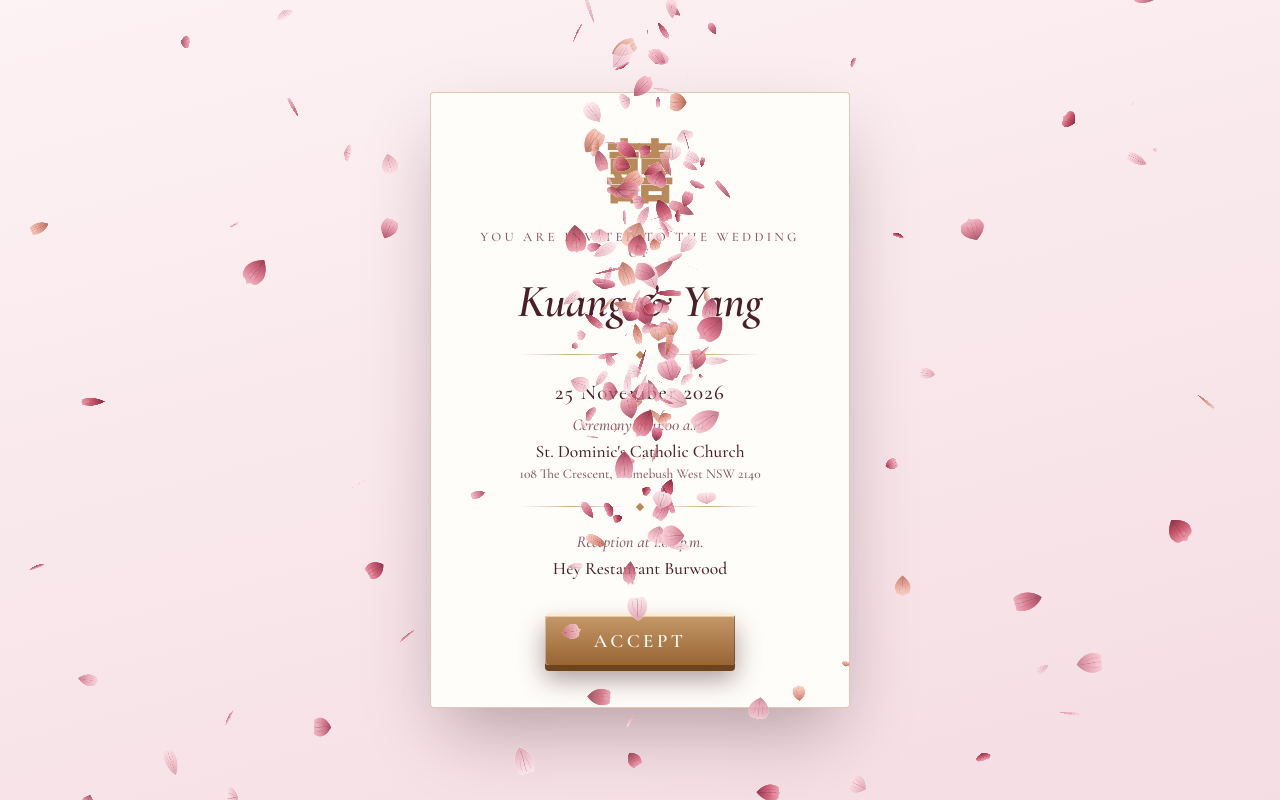
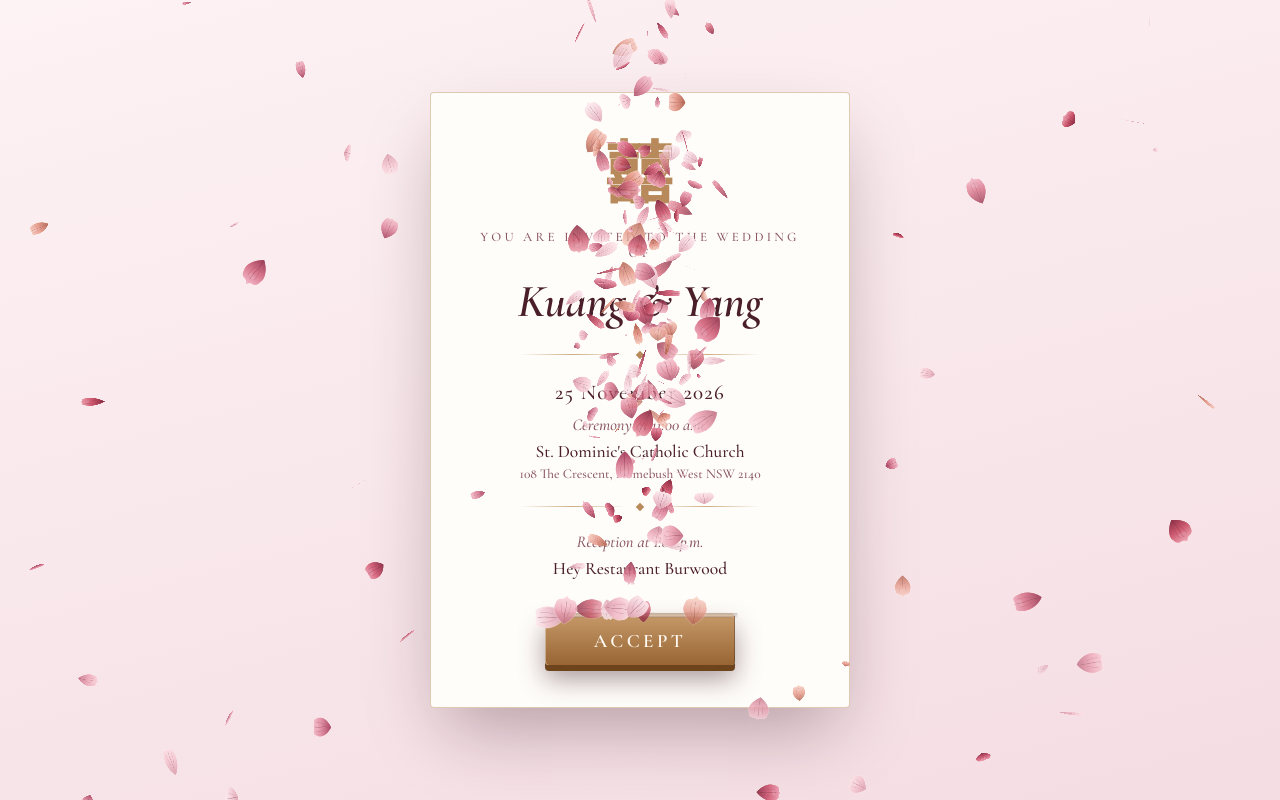
Before and after one commit to thecoolestboyinsydney/mywedding, a plain HTML site: page index.html in a window 1280 px wide. Drawn offline with nearby package versions, Linux system fonts and the light colour scheme.

Commit message:
Update index.html

```diff
--- a/index.html
+++ b/index.html
@@ -272,6 +272,7 @@
     // 按钮几何 + 花瓣山高度场（第一页）
     // ==========================================
     let btnRect = { left: 0, right: 0, top: 0, bottom: 0, width: 0, cx: 0 };
+    let rectFrozen = false; // 返回动画期间冻结测量，防止测到半空中的卡片
 
     const PILE_BINS = 30;
     const pileHeights = new Float32Array(PILE_BINS);
@@ -280,10 +281,10 @@
     const p1Petals = [];
     const pileOrder = [];
 
+    // ★ 内缩改为 0：高度场覆盖整个按钮宽度，边缘不再有漏花瓣死区
     function syncPileGeometry() {
-      const inset = 4;
-      const nl = btnRect.left + inset;
-      const nr = btnRect.right - inset;
+      const nl = btnRect.left;
+      const nr = btnRect.right;
       const nw = Math.max(10, nr - nl);
       const changed = pileBinW === 0 || Math.abs(nw - pileBinW * PILE_BINS) > 1.5;
       pileLeft = nl; pileRight = nr; pileTop = btnRect.top;
@@ -321,6 +322,7 @@
 
     function updateButtonRect() {
       if (!acceptBtn) return;
+      if (rectFrozen || page1.classList.contains('hidden') || cardElem.classList.contains('blown')) return;
       const r = acceptBtn.getBoundingClientRect();
       btnRect = {
         left: r.left, right: r.right, top: r.top, bottom: r.bottom,
@@ -328,6 +330,15 @@
       };
       if (syncPileGeometry() && currentState === 'invitation') softResetPile();
     }
+
+    function refreshPileAnchors() {
+      if (btnRect.width <= 0 || pileBinW === 0) return;
+      const nl = btnRect.left, nr = btnRect.right;
+      if (Math.abs((nr - nl) - pileBinW * PILE_BINS) <= 1.5) {
+        pileLeft = nl; pileRight = nr; pileTop = btnRect.top;
+      }
+    }
+
     page1.addEventListener('scroll', updateButtonRect, { passive: true });
 
     window.addEventListener('resize', function() {
@@ -345,8 +356,6 @@
 
     // ==========================================
     // 背景音乐：《渡情》伴奏版（循环播放）
-    // 将伴奏 MP3 重命名为 duqing-instrumental.mp3，
-    // 与本 HTML 文件放在同一目录下即可。
     // ==========================================
     const bgm = new Audio('duqing-instrumental.mp3');
     bgm.loop = true;
@@ -362,7 +371,6 @@
       }
     }
 
-    // 首次任意用户手势启动背景音乐（浏览器自动播放策略要求）
     window.addEventListener('pointerdown', startBgm, { once: true });
 
     // ==========================================
@@ -403,7 +411,6 @@
         osc.start(); osc.stop(audioCtx.currentTime + 0.3);
       } catch(e){}
     }
-    // 声音开关同时控制背景音乐与音效
     soundToggle.addEventListener('click', function() {
       soundEnabled = !soundEnabled;
       soundText.textContent = soundEnabled ? 'Sound On' : 'Muted';
@@ -420,21 +427,20 @@
     // 玫瑰花瓣：8 色 × 3 形 = 24 种精灵图（预渲染）
     // ==========================================
     const PETAL_COLORS = [
-      { light: '#f7c6d2', c1: '#e08ba0', deep: '#a63e5c' },  // 粉玫瑰
-      { light: '#f4b8c8', c1: '#d67087', deep: '#93304b' },  // 艳粉
-      { light: '#fad6de', c1: '#eda6b6', deep: '#c06d81' },  // 浅粉
-      { light: '#f2a5b8', c1: '#cf5c76', deep: '#8a2943' },  // 玫红
-      { light: '#fde5ea', c1: '#f4c3ce', deep: '#d795a6' },  // 樱粉
-      { light: '#f9d3c8', c1: '#e79c8c', deep: '#b0604c' },  // 珊瑚粉
-      { light: '#efa7b4', c1: '#c94f66', deep: '#7e1e36' },  // 深红玫瑰
-      { light: '#fdeef2', c1: '#f3ced8', deep: '#dfa4b3' }   // 素白粉
+      { light: '#f7c6d2', c1: '#e08ba0', deep: '#a63e5c' },
+      { light: '#f4b8c8', c1: '#d67087', deep: '#93304b' },
+      { light: '#fad6de', c1: '#eda6b6', deep: '#c06d81' },
+      { light: '#f2a5b8', c1: '#cf5c76', deep: '#8a2943' },
+      { light: '#fde5ea', c1: '#f4c3ce', deep: '#d795a6' },
+      { light: '#f9d3c8', c1: '#e79c8c', deep: '#b0604c' },
+      { light: '#efa7b4', c1: '#c94f66', deep: '#7e1e36' },
+      { light: '#fdeef2', c1: '#f3ced8', deep: '#dfa4b3' }
     ];
     const PETAL_SHAPE_COUNT = 3;
 
     const SPRITE_SIZE = 96;
-    const PETAL_SPRITES = []; // [colorIdx][shapeIdx] -> canvas
-
-    // 在离屏画布上绘制一种花瓣（窄基 → 宽弧 → 波浪瓣缘 + 瓣脉/高光）
+    const PETAL_SPRITES = [];
+
     function drawPetalShape(g, s, shapeIdx, color) {
       const grad = g.createLinearGradient(0, s * 0.92, 0, -s * 0.85);
       grad.addColorStop(0, color.deep);
@@ -444,7 +450,6 @@
 
       g.beginPath();
       if (shapeIdx === 0) {
-        // —— 形 0：经典玫瑰瓣（宽顶、波浪缘、中央浅凹）——
         g.moveTo(0, s * 0.92);
         g.bezierCurveTo(s * 0.52, s * 0.52, s * 0.74, s * 0.02, s * 0.60, -s * 0.30);
         g.quadraticCurveTo(s * 0.56, -s * 0.68, s * 0.28, -s * 0.70);
@@ -453,7 +458,6 @@
         g.quadraticCurveTo(-s * 0.56, -s * 0.68, -s * 0.60, -s * 0.30);
         g.bezierCurveTo(-s * 0.74, s * 0.02, -s * 0.52, s * 0.52, 0, s * 0.92);
       } else if (shapeIdx === 1) {
-        // —— 形 1：圆润杯状瓣（更窄更圆、瓣缘柔和）——
         g.moveTo(0, s * 0.95);
         g.bezierCurveTo(s * 0.50, s * 0.60, s * 0.66, s * 0.05, s * 0.52, -s * 0.35);
         g.quadraticCurveTo(s * 0.46, -s * 0.70, s * 0.20, -s * 0.62);
@@ -462,7 +466,6 @@
         g.quadraticCurveTo(-s * 0.46, -s * 0.70, -s * 0.52, -s * 0.35);
         g.bezierCurveTo(-s * 0.66, s * 0.05, -s * 0.50, s * 0.60, 0, s * 0.95);
       } else {
-        // —— 形 2：宽瓣深凹（外层大瓣、心形凹口更明显）——
         g.moveTo(0, s * 0.88);
         g.bezierCurveTo(s * 0.58, s * 0.50, s * 0.80, s * 0.00, s * 0.66, -s * 0.28);
         g.quadraticCurveTo(s * 0.62, -s * 0.62, s * 0.34, -s * 0.66);
@@ -474,12 +477,10 @@
       g.closePath();
       g.fill();
 
-      // 瓣缘高光
       g.strokeStyle = 'rgba(255,246,240,0.28)';
       g.lineWidth = Math.max(0.6, s * 0.05);
       g.stroke();
 
-      // 中央折痕瓣脉
       g.strokeStyle = 'rgba(96,22,40,0.28)';
       g.lineWidth = Math.max(0.5, s * 0.045);
       g.beginPath();
@@ -487,7 +488,6 @@
       g.bezierCurveTo(s * 0.10, s * 0.22, -s * 0.10, -s * 0.18, 0, -s * 0.52);
       g.stroke();
 
-      // 两侧细瓣脉
       g.strokeStyle = 'rgba(96,22,40,0.14)';
       g.beginPath();
       g.moveTo(s * 0.14, s * 0.34);
@@ -496,7 +496,6 @@
       g.quadraticCurveTo(-s * 0.30, -s * 0.04, -s * 0.26, -s * 0.40);
       g.stroke();
 
-      // 顶部釉面高光
       g.fillStyle = 'rgba(255,255,255,0.10)';
       g.beginPath();
       g.ellipse(0, -s * 0.30, s * 0.24, s * 0.12, -0.25, 0, Math.PI * 2);
@@ -517,7 +516,6 @@
       }
     }
 
-    // 运行时绘制：仅做变换 + drawImage（开销极低）
     function drawSinglePetal(ctx, x, y, size, angle, flip, tilt, alpha, colorIdx, shapeIdx) {
       if (alpha <= 0.005) return;
       const sprite = PETAL_SPRITES[colorIdx] && PETAL_SPRITES[colorIdx][shapeIdx];
@@ -540,7 +538,7 @@
     }
 
     // ==========================================
-    // 第一页：高度场堆积物理
+    // 第一页：高度场堆积物理（全员拦截版）
     // ==========================================
     const MAX_SHELF_PETALS = 100;
     let interceptedCount = 0;
@@ -566,8 +564,6 @@
         this.state = 'falling';
         this.isDrape = false;
         this.gaveUp = false;
-        this.ejectT = 0;
-        this.rolls = 0;
         this.bounces = 0;
         this.expo = 0;
         this.jolt = 0;
@@ -575,25 +571,31 @@
         this.landOffset = 0;
         this.restRelX = 0;
         this.restDY = 0;
-        this.homeX = null;
-
-        // 每次重生重新随机外观 → 24 种组合持续轮换
+        this.homeRelX = null; // 相对落点（-1..1，相对按钮中心），每帧实时换算
+        this.spillDir = 1;
+
         this.colorIdx = (Math.random() * PETAL_COLORS.length) | 0;
         this.shapeIdx = (Math.random() * PETAL_SHAPE_COUNT) | 0;
-        // 形 2（宽瓣）略小、形 1（窄瓣）略大，视觉面积更均衡
         this.size = (this.shapeIdx === 2 ? 11 : this.shapeIdx === 1 ? 13 : 12) + Math.random() * 7;
 
         if (this.isTargeted && btnRect.width > 0) {
-          const half = (btnRect.width - 30) * 0.5;
+          const half = Math.max(10, (btnRect.width - 30) * 0.5);
           const tri = (Math.random() + Math.random() - 1);
-          this.homeX = btnRect.cx + tri * half;
-          this.x = this.homeX + (Math.random() - 0.5) * 26;
+          this.homeRelX = tri;
+          this.x = btnRect.cx + tri * half + (Math.random() - 0.5) * 26;
           this.y = init ? -Math.random() * H * 0.6 : -30 - Math.random() * 90;
           this.drift = (Math.random() - 0.5) * 0.1;
           this.termV = 1.5 + Math.random() * 0.9;
         } else {
           this.x = Math.random() * W;
           this.y = init ? Math.random() * H : -40 - Math.random() * 120;
+          // ★ 环境花瓣初始散布时若恰好生在按钮矩形内 → 改从屏幕顶部入场，
+          //   避免第一帧被兜底逻辑"瞬移"上堆
+          if (btnRect.width > 0 &&
+              this.x > btnRect.left - 6 && this.x < btnRect.right + 6 &&
+              this.y > btnRect.top - 10) {
+            this.y = -30 - Math.random() * 90;
+          }
           this.drift = (Math.random() - 0.5) * 0.5;
           this.termV = 1.3 + Math.random() * 1.0;
         }
@@ -616,6 +618,7 @@
           case 'falling':  this.updateFalling();  break;
           case 'contact':  this.updateContact();  break;
           case 'sliding':  this.updateSliding();  break;
+          case 'spilling': this.updateSpilling(); break;
           case 'settling': this.updateSettling(); break;
           case 'landed':   this.updateLanded();   break;
           case 'blowing':  this.updateBlowing();  break;
@@ -623,19 +626,21 @@
       }
 
       updateFalling() {
-        if (this.ejectT > 0) this.ejectT--;
+        const directed = (this.homeRelX != null && !this.gaveUp);
 
         this.tilt += this.vTilt;
         const face = 0.3 + 0.7 * Math.abs(Math.cos(this.tilt));
         this.swayPhase += this.swayRate;
-        const swayAmp = (this.homeX != null) ? 0.26 : 0.5;
+        const swayAmp = directed ? 0.26 : 0.5;
         const targetVx = Math.sin(this.swayPhase) * swayAmp * (0.5 + 0.5 * face) + this.drift;
         const targetVy = this.termV * (1.28 - 0.6 * face);
         this.vx += (targetVx - this.vx) * 0.1;
         this.vy += (targetVy - this.vy) * 0.06;
 
-        if (this.homeX != null) {
-          this.vx += (this.homeX - this.x) * 0.0016;
+        // 定向花瓣：实时换算目标列（环境花瓣不转向，飘到哪算哪）
+        if (directed && btnRect.width > 0) {
+          const homeX = btnRect.cx + this.homeRelX * Math.max(10, (btnRect.width - 30) * 0.5);
+          this.vx += (homeX - this.x) * 0.0016;
           this.vx *= 0.995;
         }
 
@@ -644,36 +649,39 @@
         this.angle += this.vAngle * (1.5 - face);
         this.flip += this.vFlip * (0.4 + 0.6 * face);
 
-        const directed = (this.homeX != null && !this.gaveUp);
-
-        if (directed && this.ejectT <= 0 && btnRect.width > 0 && pileTop > 0) {
-          const h = pileHeightAt(this.x);
-          if (h >= 0) {
-            const gy = pileTop - h;
-            if (this.y + this.size * 0.38 >= gy && this.y < pileTop + 10) {
-              if (shelfState === 'accumulating' && interceptedCount < MAX_SHELF_PETALS) {
-                this.handleContact(gy);
-                return;
-              } else {
-                const relX = (this.x - btnRect.cx) / (btnRect.width * 0.5);
-                this.vx += (relX >= 0 ? 1 : -1) * (0.7 + Math.random() * 0.6);
-                this.vy *= 0.4;
-                this.y = gy - this.size * 0.42;
-                this.ejectT = 22;
-                if (++this.rolls > 2) { this.gaveUp = true; this.homeX = null; }
-              }
+        // ★ 通用拦截（修复核心 1）：
+        //   对【所有】下落花瓣生效——定向、环境、曾滑落的无一例外。
+        //   判定条件：中心在按钮跨度内 + 花瓣下缘已触及堆面 + 尚在按钮底边之上。
+        //   没有任何时间窗口或豁免期，配合 ≤3px/帧的下落速度，几何上不可能隧穿。
+        if (btnRect.width > 0 && pileTop > 0 &&
+            this.x >= pileLeft && this.x <= pileRight) {
+          const sx = Math.min(Math.max(this.x, pileLeft + 2), pileRight - 2);
+          const h = Math.max(0, pileHeightAt(sx));
+          const gy = pileTop - h;
+          if (this.y + this.size * 0.38 >= gy && this.y < btnRect.bottom) {
+            if (shelfState === 'accumulating' && interceptedCount < MAX_SHELF_PETALS) {
+              this.handleContact(gy);
+            } else {
+              this.spillOff(gy);   // 堆满/静置/吹散期 → 沿堆面翻滚离开，绝不穿透
             }
+            return;
           }
         }
 
-        // 兜底保险：绝不允许定向花瓣穿过按钮矩形
-        if (directed && this.ejectT <= 0 && pileTop > 0 && btnRect.width > 0 &&
-            this.x > btnRect.left - 8 && this.x < btnRect.right + 8 &&
-            this.y > pileTop - 2 && this.y < btnRect.bottom + 26) {
+        // ★ 硬性兜底（修复核心 2）：
+        //   任何花瓣闯入按钮矩形内部（±4px 容差，覆盖贴边擦过者）→ 强制送上堆顶。
+        if (btnRect.width > 0 && pileTop > 0 &&
+            this.x > btnRect.left - 4 && this.x < btnRect.right + 4 &&
+            this.y > pileTop - 2 && this.y < btnRect.bottom) {
           const cx = Math.min(Math.max(this.x, pileLeft + 2), pileRight - 2);
+          const gy = pileTop - Math.max(0, pileHeightAt(cx));
           this.x = cx;
-          if (this.y > pileTop + 4) this.y = pileTop - 2;
-          this.handleContact(pileTop - Math.max(0, pileHeightAt(cx)));
+          if (this.y > gy) this.y = gy - 1;
+          if (shelfState === 'accumulating' && interceptedCount < MAX_SHELF_PETALS) {
+            this.handleContact(gy);
+          } else {
+            this.spillOff(gy);
+          }
           return;
         }
 
@@ -745,6 +753,46 @@
         this.tilt += (flat - this.tilt) * 0.2;
         if (Math.abs(slope) < 0.38 || Math.abs(this.vx) < 0.1) {
           this.beginSettle(gy, slope);
+        }
+      }
+
+      // ★ 堆满/静置/吹散期抵达的花瓣：沿堆面向最近一侧翻滚，滑出按钮脚印后继续下落
+      //   （取代旧的"弹开+放弃"机制——那个机制会让花瓣沉入按钮）
+      spillOff(gy) {
+        this.state = 'spilling';
+        this.isDrape = false;
+        this.gaveUp = true;       // 本轮不再被吸回按钮（落出屏幕后 reset 恢复定向）
+        this.homeRelX = null;
+        this.spillDir = (this.x <= btnRect.cx) ? -1 : 1;
+        this.vx = this.spillDir * (1.8 + Math.random() * 1.2);
+        this.vy = 0;
+        this.y = gy - this.size * 0.34;
+        this.vAngle = this.spillDir * (0.03 + Math.random() * 0.025);
+      }
+
+      updateSpilling() {
+        if (btnRect.width <= 0) { this.state = 'falling'; return; }
+        const dir = this.spillDir || 1;
+
+        // 持续侧向推力（不会被摆动抵消）→ 必然滑出按钮范围
+        this.vx += dir * 0.06;
+        this.vx *= 0.985;
+        if (Math.abs(this.vx) > 4.5) this.vx = 4.5 * dir;
+        this.x += this.vx;
+        this.angle += this.vAngle;
+        this.flip += 0.028;
+
+        // 贴着堆面滑行（翻过堆顶再落下）
+        const sx = Math.min(Math.max(this.x, pileLeft + 2), pileRight - 2);
+        const h = Math.max(0, pileHeightAt(sx));
+        const gy = pileTop - h;
+        this.y += (gy - this.size * 0.30 - this.y) * 0.28;
+
+        // 完全离开按钮脚印后才恢复自由下落
+        if (this.x < btnRect.left - this.size * 0.5 || this.x > btnRect.right + this.size * 0.5) {
+          this.state = 'falling';
+          this.vx = dir * (1.0 + Math.random() * 0.8);
+          this.vy = 0.4;
         }
       }
 
@@ -789,7 +837,7 @@
         } else {
           this.state = 'falling';
           this.gaveUp = true;
-          this.homeX = null;
+          this.homeRelX = null;
           this.vx = dir * (0.7 + Math.random() * 0.8);
           this.vy = 0.2;
         }
@@ -933,7 +981,8 @@
       interceptedCount = 0;
       shelfState = 'accumulating';
       p1Petals.forEach(function(p) {
-        if (p.state === 'landed' || p.state === 'settling' || p.state === 'sliding' || p.state === 'contact') {
+        if (p.state === 'landed' || p.state === 'settling' || p.state === 'sliding' ||
+            p.state === 'contact' || p.state === 'spilling') {
           p.state = 'falling';
           p.isDrape = false;
           p.y -= 8;
@@ -1053,7 +1102,6 @@
       });
     }
 
-    // 红宣纸纹理（离屏生成一次）
     function buildPaperTexture() {
       const t = document.createElement('canvas');
       t.width = 512; t.height = 512;
@@ -1077,7 +1125,6 @@
       paperPattern = ctx.createPattern(t, 'repeat');
     }
 
-    // 文本排版 + 书写节奏 + 晕染参数
     function buildScrollLayout() {
       const paperW = Math.min(W * 0.92, 1020);
       const paperH = Math.max(230, Math.min(H * 0.46, 370));
@@ -1137,7 +1184,6 @@
       const startY = cy - totalH / 2 + lineH * 0.62;
       for (let i = 0; i < lineObjs.length; i++) lineObjs[i].y = startY + i * lineH;
 
-      // 书写节奏：普通 82ms、空格 36ms、句号 560ms、起笔酝酿 260ms
       const charEnd = [];
       let t = 260;
       for (let li = 0; li < lineObjs.length; li++) {
@@ -1149,7 +1195,6 @@
         }
       }
 
-      // 手写质感 + 晕染参数（每字独立）
       const charRot = [], charInk = [], charDy = [];
       const charBleed = [], wickLen = [], wickX = [], wickSlant = [];
       for (let i = 0; i < totalChars; i++) {
@@ -1174,7 +1219,6 @@
     function easeInOutQuad(t) { return t < 0.5 ? 2 * t * t : 1 - Math.pow(-2 * t + 2, 2) / 2; }
     function easeOutCubic(t) { return 1 - Math.pow(1 - t, 3); }
 
-    // 逐字书写 + 墨迹晕染（在纸张 clip 内调用）
     function drawWrittenText() {
       const L = scrollLayout;
       const elapsed = (scrollPhase === 'writing') ? writeElapsed
@@ -1203,7 +1247,6 @@
           const cy = lo.y + L.charDy[gi];
 
           if (gi < idx) {
-            // —— 已写完：墨迹在生宣上晕开 ——
             const b = Math.min(1, Math.max(0, (elapsed - L.charEnd[gi]) / L.charBleed[gi]));
 
             if (b > 0.02) {
@@ -1219,7 +1262,6 @@
               ctx.restore();
             }
 
-            // 墨芯（随"干燥"微褪）
             ctx.save();
             ctx.translate(cx, cy);
             ctx.rotate(L.charRot[gi]);
@@ -1227,7 +1269,6 @@
             ctx.fillText(c.ch, 0, 0);
             ctx.restore();
 
-            // 顺纤维垂坠的细墨痕
             if (b > 0.15 && L.wickLen[gi] > 0) {
               ctx.strokeStyle = 'rgba(84,12,24,' + (0.12 * b).toFixed(3) + ')';
               ctx.lineWidth = 1;
@@ -1238,7 +1279,6 @@
               ctx.stroke();
             }
           } else if (gi === idx && c.ch !== ' ') {
-            // —— 正在落笔：墨滴收缩定形 ——
             const e = easeOutCubic(Math.max(0, Math.min(1, p)));
             ctx.save();
             ctx.translate(cx, cy - (1 - e) * 3);
@@ -1254,7 +1294,6 @@
       }
     }
 
-    // 木轴（圆柱高光 + 金色轴头）
     function drawRod(x, w, top, h) {
       ctx.save();
       const g = ctx.createLinearGradient(x, 0, x + w, 0);
@@ -1288,7 +1327,6 @@
       }
     }
 
-    // 卷轴整体渲染
     function renderScroll(alpha, now) {
       const L = scrollLayout;
       if (!L) return;
@@ -1499,6 +1537,7 @@
       ctx.clearRect(0, 0, W, H);
 
       if (currentState === 'invitation') {
+        refreshPileAnchors();
         updateShelfLifecycle();
         for (let i = 0; i < p1Petals.length; i++) p1Petals[i].update();
         drawPileMass();
@@ -1545,10 +1584,13 @@
       cardElem.classList.remove('blown');
       fireworks.length = 0;
       p1Petals.forEach(function(p) { p.dead = false; p.reset(); });
-      updateButtonRect();
       softResetPile();
-      setTimeout(updateButtonRect, 1300);
-      // 背景音乐继续播放（全程）
+
+      // 返回动画期间冻结测量，过渡结束后分三次校准
+      rectFrozen = true;
+      setTimeout(function() { rectFrozen = false; updateButtonRect(); }, 1900);
+      setTimeout(updateButtonRect, 2400);
+      setTimeout(updateButtonRect, 3000);
     });
 
     // ==========================================
@@ -1556,7 +1598,7 @@
     // ==========================================
     resize();
     updateButtonRect();
-    buildPetalSprites();   // 先渲染 24 张花瓣精灵图，再生成花瓣
+    buildPetalSprites();
     for (let i = 0; i < 225; i++) p1Petals.push(new InterceptablePetal(i < 160));
     setTimeout(updateButtonRect, 300);
     if (document.fonts && document.fonts.ready) document.fonts.ready.then(updateButtonRect);
```
